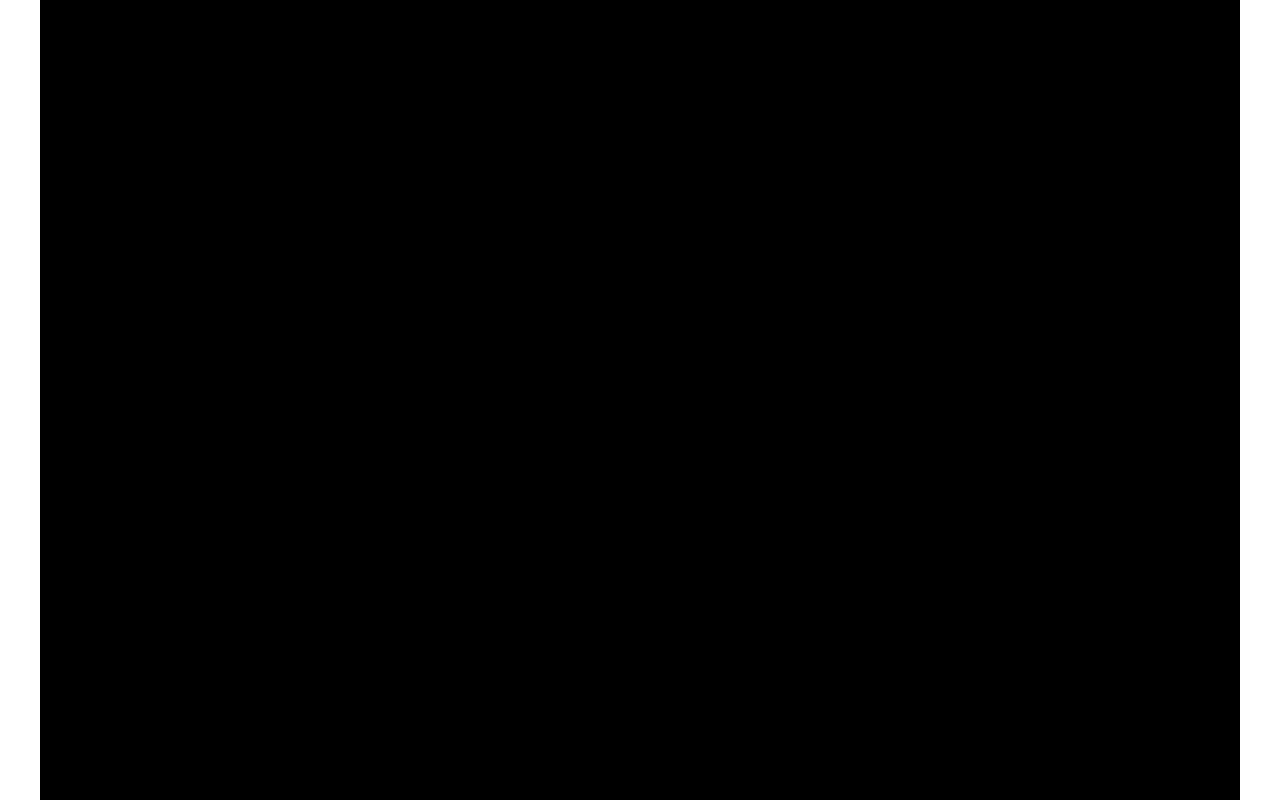
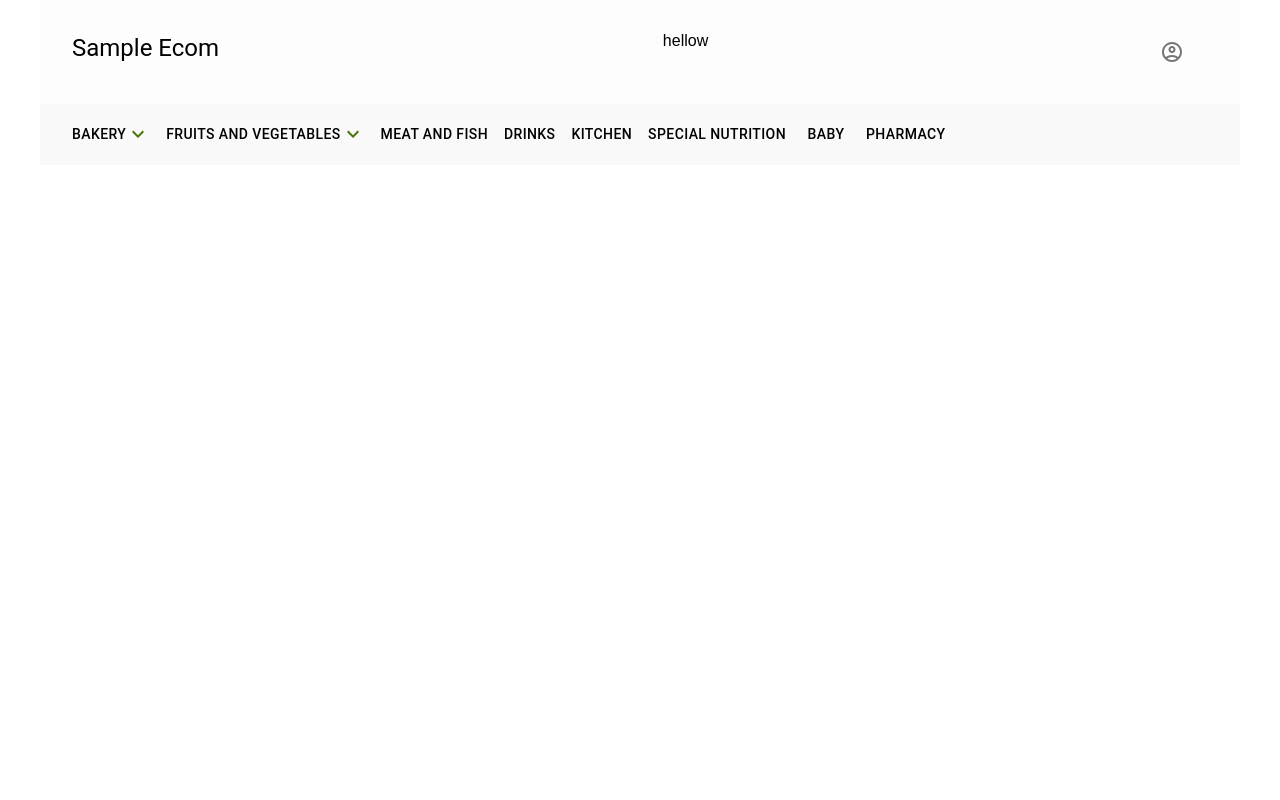
Before and after one commit to TanishqSingla/sample-ecom, a React (Vite) app: page / in a window 1280 px wide. Built offline with nearby package versions, Linux system fonts and the light colour scheme.

Commit message:
Add header

```diff
--- a/package.json
+++ b/package.json
@@ -11,6 +11,7 @@
   "dependencies": {
     "@emotion/react": "^11.10.5",
     "@emotion/styled": "^11.10.5",
+    "@mui/icons-material": "^5.11.0",
     "@mui/material": "^5.11.1",
     "react": "^18.2.0",
     "react-dom": "^18.2.0"
--- a/src/App.tsx
+++ b/src/App.tsx
@@ -1,10 +1,14 @@
-import Layout from "./components/Layout";
+import { ThemeProvider } from "@emotion/react";
+import Layout from "./components/Layout/Layout";
+import { theme } from "./utils/theme";
 
 function App() {
 	return (
-		<Layout>
-			<main></main>
-		</Layout>
+		<ThemeProvider theme={theme}>
+			<Layout>
+				<main></main>
+			</Layout>
+		</ThemeProvider>
 	);
 }
 
--- a/src/components/Layout/Header/Header.tsx
+++ b/src/components/Layout/Header/Header.tsx
@@ -1,5 +1,39 @@
-export default function() {
-  return <header>
+import { AccountCircleOutlined } from "@mui/icons-material";
+import { Grid, IconButton, Stack, Typography } from "@mui/material";
+import NavItem from "../UI/NavItem/NavItem";
 
-  </header>
+export default function () {
+	return (
+		<>
+			<Grid
+				direction="row"
+				container
+				justifyContent="space-between"
+				sx={{ p: 4 }}
+			>
+				<Typography variant="h5">Sample Ecom</Typography>
+				<div>hellow</div>
+				<Stack direction="row">
+					<IconButton>
+						<AccountCircleOutlined />
+					</IconButton>
+					<IconButton>
+
+					</IconButton>
+				</Stack>
+			</Grid>
+			<nav style={{ background: "#F9F9F9", padding: "12px 24px", }}>
+				<Stack direction="row">
+					<NavItem items={["Bread", "Cakes"]}>Bakery</NavItem>
+					<NavItem items={["Seasonal", "Exotic"]}>Fruits and Vegetables</NavItem>
+					<NavItem>Meat and Fish</NavItem>
+					<NavItem>Drinks</NavItem>
+					<NavItem>Kitchen</NavItem>
+					<NavItem>Special Nutrition</NavItem>
+					<NavItem>Baby</NavItem>
+					<NavItem>Pharmacy</NavItem>
+				</Stack>
+			</nav>
+		</>
+	);
 }
--- a/src/components/Layout/index.tsx
+++ b/src/components/Layout/Layout.tsx
@@ -6,7 +6,7 @@ type Props = {
 }
 
 export default function(props: Props) {
-  return <Container maxWidth="lg" style={{background: "#000", height: "100vh"}}>
+  return <Container maxWidth="lg" style={{background: "#fdfdfd", padding: 0}}>
     <Header />
     {props.children}
   </Container>
--- /dev/null
+++ b/src/components/Layout/UI/NavItem/NavItem.tsx
@@ -0,0 +1,33 @@
+import { Button, Menu, MenuItem } from "@mui/material";
+import React, { useState } from "react";
+import { KeyboardArrowDown } from "@mui/icons-material";
+
+interface Props {
+	children: React.ReactNode;
+	items?: string[];
+}
+
+export default function (props: Props) {
+	const [anchorEl, setAnchorEl] = useState<HTMLElement | null>(null);
+	const open = Boolean(anchorEl);
+
+	const handleClick = (event: React.MouseEvent<HTMLElement>) => {
+		setAnchorEl(event.currentTarget);
+	};
+
+	return (
+		<div>
+			<Button sx={{ color: "black" }} onClick={handleClick}>
+				{props.children}
+				{props.items && <KeyboardArrowDown color="primary" />}
+			</Button>
+			{props.items && (
+				<Menu anchorEl={anchorEl} open={open} onClose={() => setAnchorEl(null)}>
+					{props.items.map((item, index) => (
+						<MenuItem key={index}>{item}</MenuItem>
+					))}
+				</Menu>
+			)}
+		</div>
+	);
+}
--- a/src/index.css
+++ b/src/index.css
@@ -1,4 +1,5 @@
 body {
   padding: 0;
   margin: 0;
+  font-family: 'Poppins', sans-serif;
 }
--- /dev/null
+++ b/src/utils/theme.ts
@@ -0,0 +1,14 @@
+import { createTheme } from "@mui/material";
+
+export const theme = createTheme({
+	status: {
+		default: "#151515",
+	},
+	palette: {
+		primary: {
+			main: "#46760A",
+			dark: "#151515",
+			light: "#fff",
+		},
+	},
+});
```
Also changed, not shown: src/global.d.ts (+15 -0 lines), 1 other file (tests, documents, lock files or other folders).
